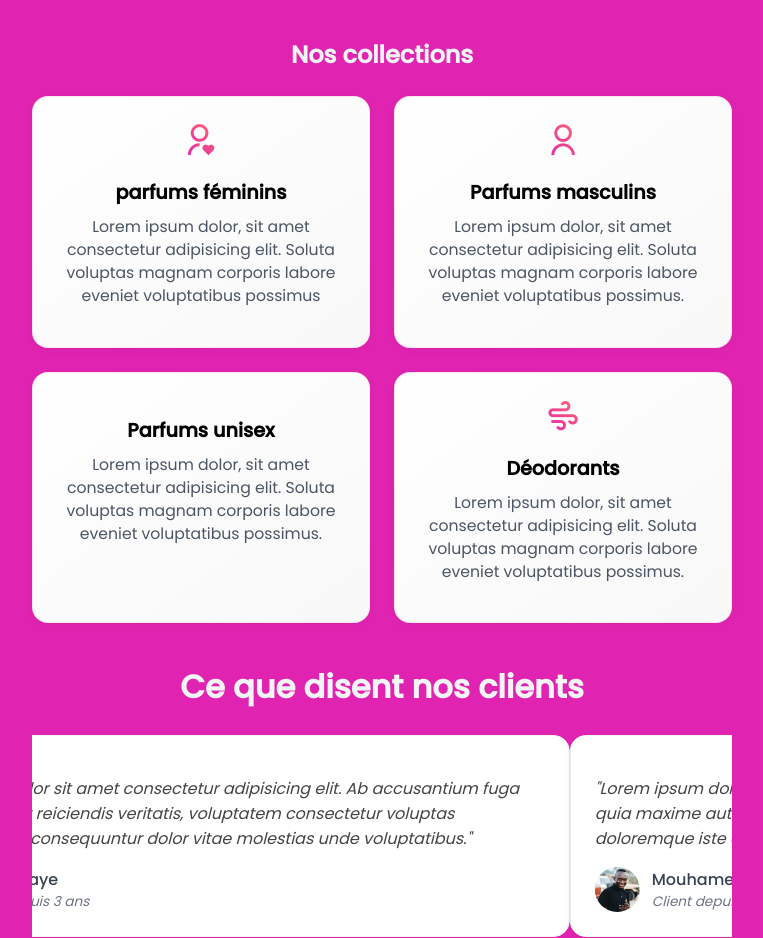
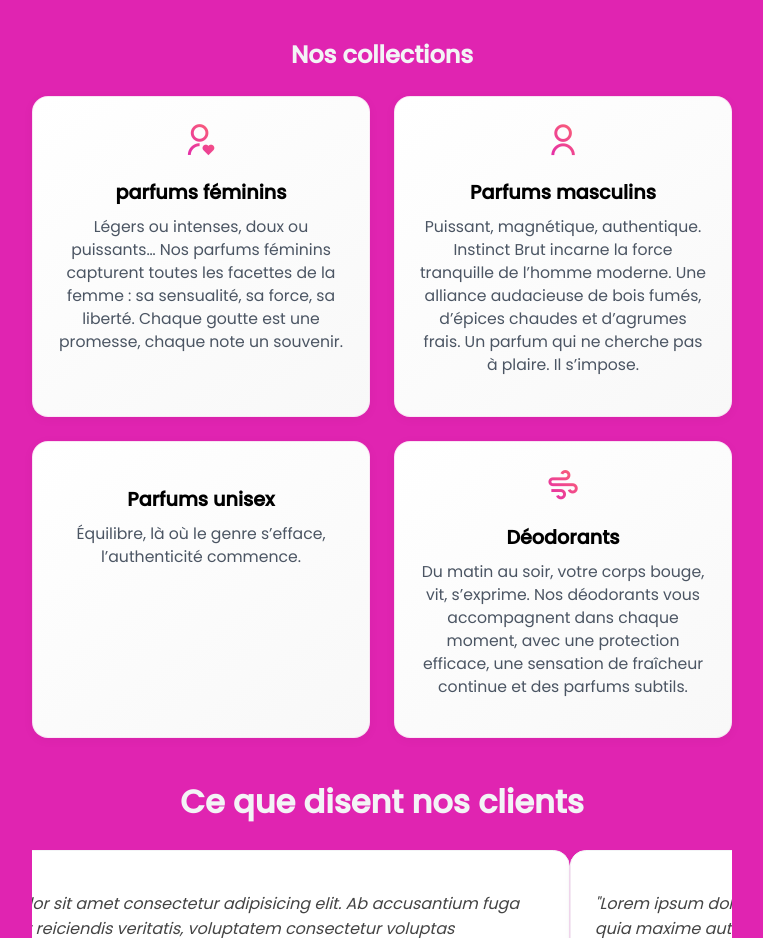
Before and after one commit to mouhamed-dev/Sokhou, a plain HTML site: page index.html in a window 1280 px wide. Shown: the part 1003-1941 px from the top of the page, without its empty margins (258-1021 px from the left). Drawn offline with nearby package versions, Linux system fonts and the light colour scheme.

Commit message:
Update index.html

```diff
--- a/index.html
+++ b/index.html
@@ -61,10 +61,12 @@
         <section class="services-section">
             <h2>Nos collections</h2>
             <div class="services-list">
-                <div class="service-card"><i class="ri-user-heart-line service-icon"></i><h3>parfums féminins</h3><p>Lorem ipsum dolor, sit amet consectetur adipisicing elit. Soluta voluptas magnam corporis labore eveniet voluptatibus possimus</p></div>
-                <div class="service-card"><i class="ri-user-line service-icon"></i><h3>Parfums masculins</h3><p>Lorem ipsum dolor, sit amet consectetur adipisicing elit. Soluta voluptas magnam corporis labore eveniet voluptatibus possimus.</p></div>
-                <div class="service-card"><i class="ri-gemini-line service-icon"></i><h3>Parfums unisex</h3><p>Lorem ipsum dolor, sit amet consectetur adipisicing elit. Soluta voluptas magnam corporis labore eveniet voluptatibus possimus.</p></div>
-                <div class="service-card"><i class="ri-windy-line service-icon"></i><h3>Déodorants</h3><p>Lorem ipsum dolor, sit amet consectetur adipisicing elit. Soluta voluptas magnam corporis labore eveniet voluptatibus possimus.</p></div>
+                <div class="service-card"><i class="ri-user-heart-line service-icon"></i><h3>parfums féminins</h3><p>Légers ou intenses, doux ou puissants… Nos parfums féminins capturent toutes les facettes de la femme : sa sensualité, sa force, sa liberté.
+Chaque goutte est une promesse, chaque note un souvenir.</p></div>
+                <div class="service-card"><i class="ri-user-line service-icon"></i><h3>Parfums masculins</h3><p>Puissant, magnétique, authentique.
+Instinct Brut incarne la force tranquille de l’homme moderne. Une alliance audacieuse de bois fumés, d’épices chaudes et d’agrumes frais. Un parfum qui ne cherche pas à plaire. Il s’impose.</p></div>
+                <div class="service-card"><i class="ri-gemini-line service-icon"></i><h3>Parfums unisex</h3><p>Équilibre, là où le genre s’efface, l’authenticité commence.</p></div>
+                <div class="service-card"><i class="ri-windy-line service-icon"></i><h3>Déodorants</h3><p>Du matin au soir, votre corps bouge, vit, s’exprime. Nos déodorants vous accompagnent dans chaque moment, avec une protection efficace, une sensation de fraîcheur continue et des parfums subtils.</p></div>
             </div>
         </section>
 
```
